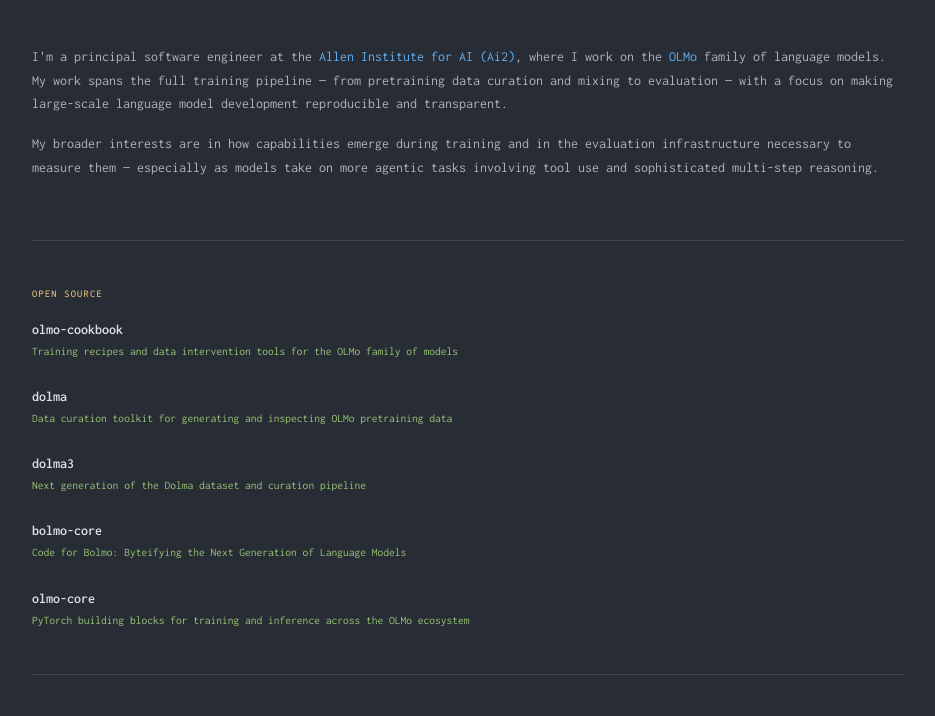
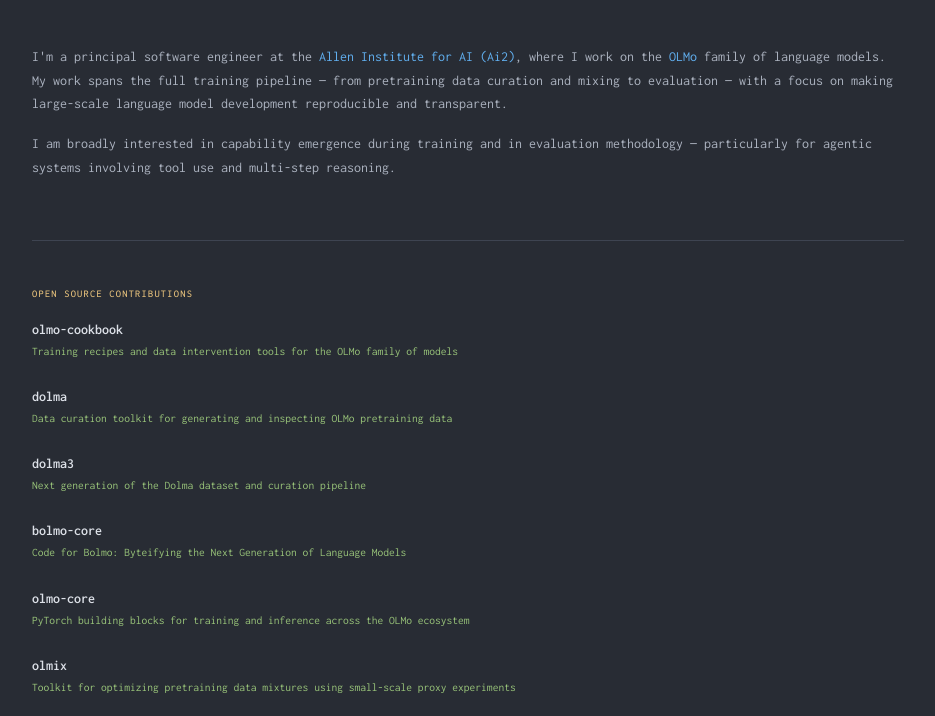
Before and after one commit to undfined/undfined.github.io, a website: page index.html in a window 1280 px wide. Shown: the part 210-926 px from the top of the page, without its empty margins (172-1107 px from the left). Drawn offline with Linux system fonts and the light colour scheme.

Commit message:
Some cleanup (#12)

```diff
--- a/index.html
+++ b/index.html
@@ -44,13 +44,13 @@
           I'm a principal software engineer at the <a href="https://allenai.org" target="_blank" rel="noopener noreferrer">Allen Institute for AI (Ai2)</a>, where I work on the <a href="https://allenai.org/olmo" target="_blank" rel="noopener noreferrer">OLMo</a> family of language models. My work spans the full training pipeline &mdash; from pretraining data curation and mixing to evaluation &mdash; with a focus on making large-scale language model development reproducible and transparent.
         </p>
         <p>
-          My broader interests are in how capabilities emerge during training and in the evaluation infrastructure necessary to measure them — especially as models take on more agentic tasks involving tool use and sophisticated multi-step reasoning.
+          I am broadly interested in capability emergence during training and in evaluation methodology — particularly for agentic systems involving tool use and multi-step reasoning.
         </p>
       </section>
 
       <!-- Software -->
       <section>
-        <h2>Open Source</h2>
+        <h2>Open Source Contributions</h2>
         <ul class="pub-list">
 
           <li>
@@ -76,6 +76,11 @@
           <li>
             <div class="pub-title"><a href="https://github.com/allenai/OLMo-core" target="_blank" rel="noopener noreferrer">olmo-core</a></div>
             <div class="pub-venue">PyTorch building blocks for training and inference across the OLMo ecosystem</div>
+          </li>
+
+          <li>
+            <div class="pub-title"><a href="https://github.com/allenai/olmix" target="_blank" rel="noopener noreferrer">olmix</a></div>
+            <div class="pub-venue">Toolkit for optimizing pretraining data mixtures using small-scale proxy experiments</div>
           </li>
 
         </ul>
```
